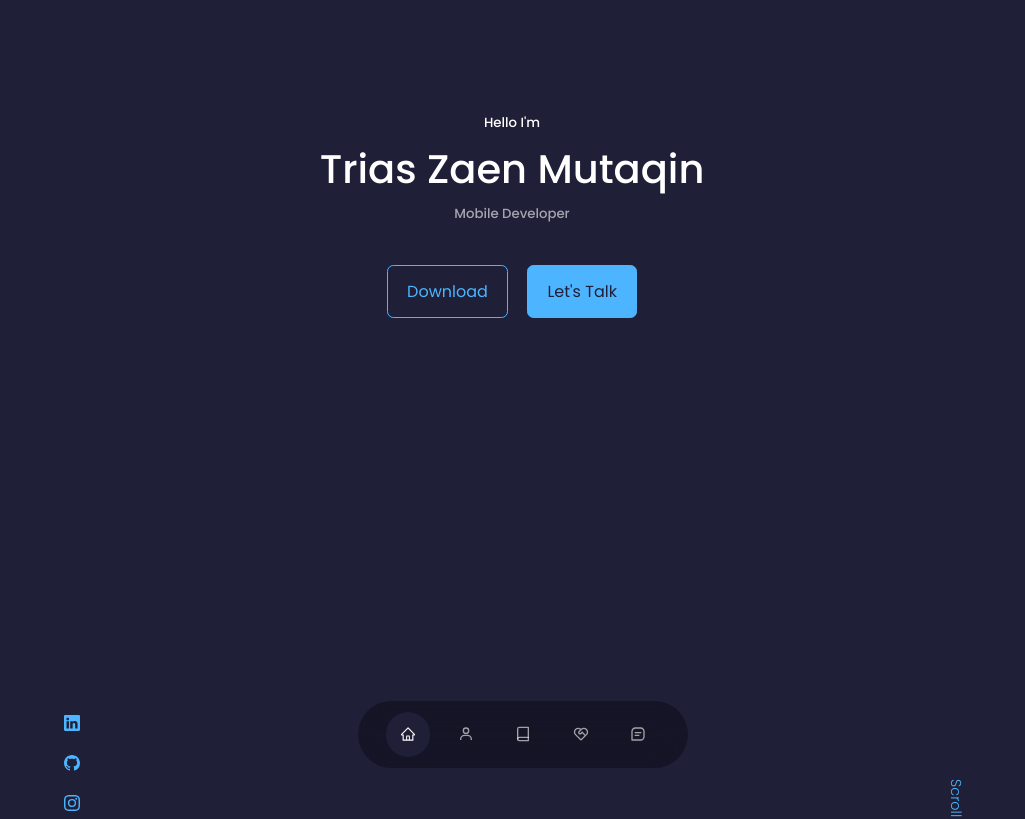
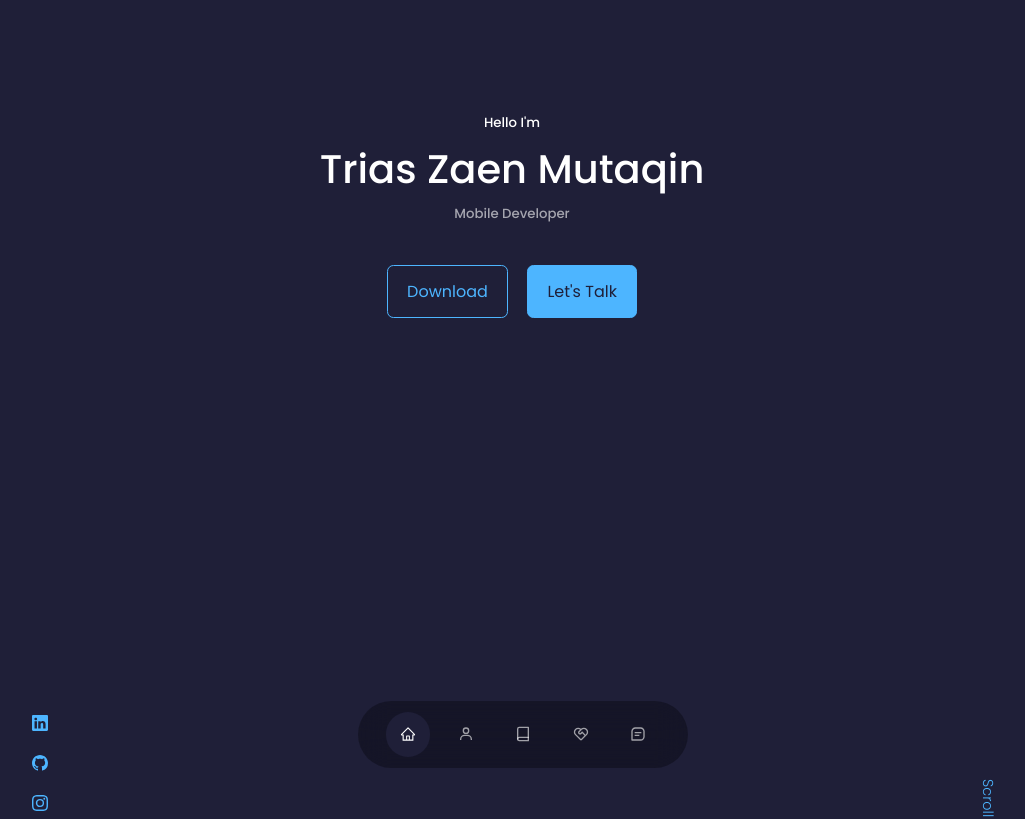
Before and after one commit to Trias1/portfolio, a React (Create React App) app: page / in a window 1280 px wide. Shown: the top 819 px of the page, without its empty margins (128-1153 px from the left). Built offline with nearby package versions, Linux system fonts and the light colour scheme.

Commit message:
update lgi

```diff
--- a/src/index.css
+++ b/src/index.css
@@ -21,8 +21,8 @@
 
     --transition: all 400ms ease;
 
-    --container-width-lg: 70%;
-    --container-width-md: 75%;
+    --container-width-lg: 75%;
+    --container-width-md: 80%;
     --container-width-sm: 85%;
 }
 
```
